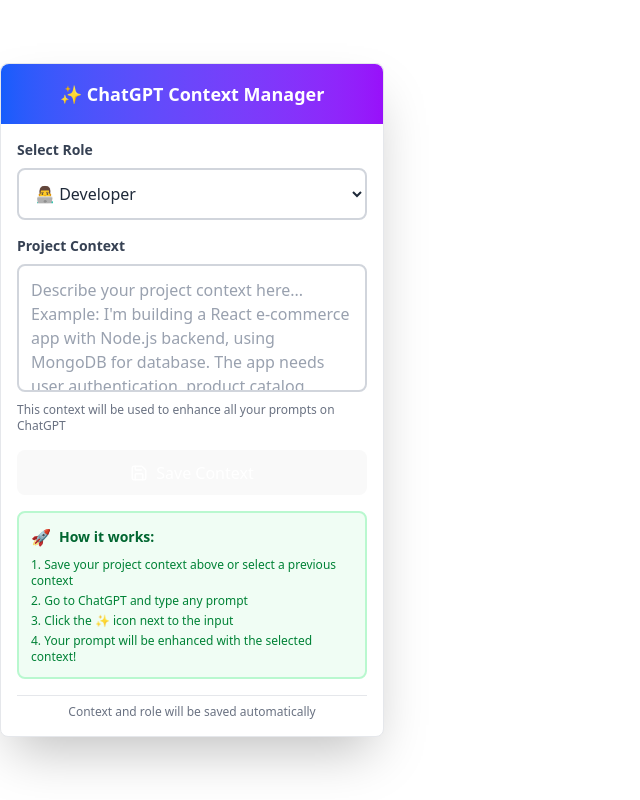
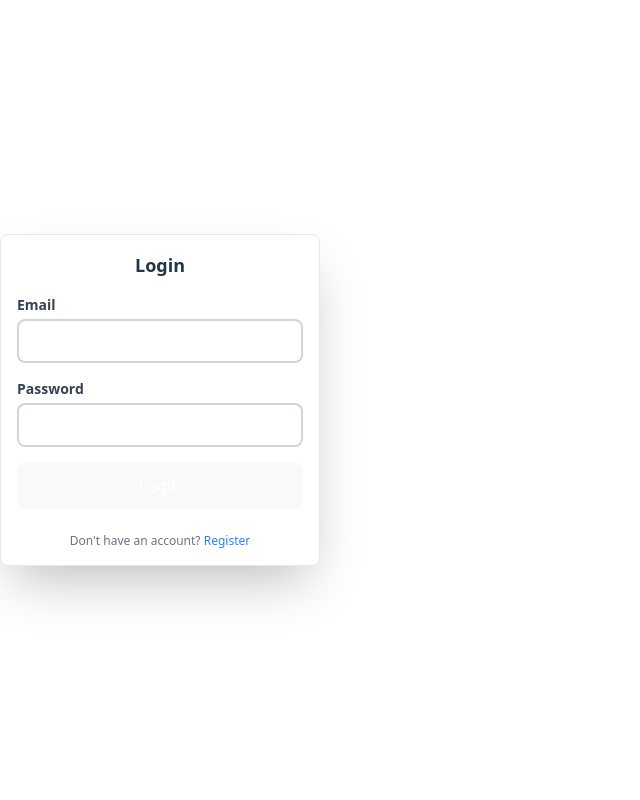
Before and after one commit to aashitachavhan/aashita_chavhan_gpt_prompt_extension, a React (Vite) app: page / in a window 1280 px wide. Shown: the whole page, without its empty margins (0-640 px from the left). Built offline with nearby package versions, Linux system fonts and the light colour scheme.

Commit message:
fix:register pop up

```diff
--- a/src/background/background.js
+++ b/src/background/background.js
@@ -1,40 +1,33 @@
 console.log("🚀 ChatGPT Prompt Enhancer: Background script loaded");
 
-// Initialize default role and userId when extension is installed
 chrome.runtime.onInstalled.addListener(() => {
-  console.log("Extension installed, setting defaults");
-  const userId = 'xxxxxxxx-xxxx-4xxx-yxxx-xxxxxxxxxxxx'.replace(/[xy]/g, function(c) {
-    const r = Math.random() * 16 | 0, v = c === 'x' ? r : (r & 0x3 | 0x8);
-    return v.toString(16);
-  });
-  chrome.storage.local.set({
-    selectedRole: "Developer",
-    userId: userId
-  }, () => {
-    console.log("Default role set to Developer, userId set to", userId);
+  console.log("Extension installed, setting default role");
+  chrome.storage.local.set({ selectedRole: "Developer" }, () => {
+    console.log("Default role set to Developer");
   });
 });
 
 chrome.runtime.onMessage.addListener((message, sender, sendResponse) => {
   console.log("📨 Message received:", message.type);
 
+  const addAuthHeader = (headers, token) => ({
+    ...headers,
+    "Content-Type": "application/json",
+    ...(token ? { Authorization: `Bearer ${token}` } : {}),
+  });
+
   if (message.type === "SAVE_CONTEXT") {
-    const { role, context, user_id } = message.payload;
-
-    console.log("🎯 Saving context for user:", user_id, { role, context });
+    const { role, context, token } = message.payload;
+    console.log("🎯 Saving context");
 
     fetch("http://127.0.0.1:8000/save-context", {
       method: "POST",
-      headers: {
-        "Content-Type": "application/json",
-      },
-      body: JSON.stringify({ role, context, user_id }),
+      headers: addAuthHeader({}, token),
+      body: JSON.stringify({ role, context }),
     })
       .then((res) => {
         console.log("📡 Backend response status:", res.status);
-        if (!res.ok) {
-          throw new Error(`HTTP error! status: ${res.status}`);
-        }
+        if (!res.ok) throw new Error(`HTTP error! status: ${res.status}`);
         return res.json();
       })
       .then((data) => {
@@ -43,7 +36,6 @@
       })
       .catch((err) => {
         console.error("❌ Backend API Error:", err);
-        console.error("🔧 Make sure backend is running on http://127.0.0.1:8000");
         sendResponse({ success: false, error: err.message });
       });
 
@@ -51,21 +43,16 @@
   }
 
   if (message.type === "GET_CONTEXTS") {
-    const { user_id } = message.payload;
+    const { token } = message.payload;
+    console.log("🎯 Fetching contexts");
 
-    console.log("🎯 Fetching contexts for user:", user_id);
-
-    fetch(`http://127.0.0.1:8000/get-contexts/${user_id}`, {
+    fetch("http://127.0.0.1:8000/get-contexts", {
       method: "GET",
-      headers: {
-        "Content-Type": "application/json",
-      },
+      headers: addAuthHeader({}, token),
     })
       .then((res) => {
         console.log("📡 Backend response status:", res.status);
-        if (!res.ok) {
-          throw new Error(`HTTP error! status: ${res.status}`);
-        }
+        if (!res.ok) throw new Error(`HTTP error! status: ${res.status}`);
         return res.json();
       })
       .then((data) => {
@@ -81,22 +68,17 @@
   }
 
   if (message.type === "GENERATE_PROMPT") {
-    const { role, input, user_id, context_id } = message.payload;
-
-    console.log("🎯 Generating prompt with:", { role, input, user_id, context_id });
+    const { role, input, context_id, token } = message.payload;
+    console.log("🎯 Generating prompt with:", { role, input, context_id });
 
     fetch("http://127.0.0.1:8000/generate-prompt", {
       method: "POST",
-      headers: {
-        "Content-Type": "application/json",
-      },
-      body: JSON.stringify({ role, input, user_id, context_id }),
+      headers: addAuthHeader({}, token),
+      body: JSON.stringify({ role, input, context_id }),
     })
       .then((res) => {
         console.log("📡 Backend response status:", res.status);
-        if (!res.ok) {
-          throw new Error(`HTTP error! status: ${res.status}`);
-        }
+        if (!res.ok) throw new Error(`HTTP error! status: ${res.status}`);
         return res.json();
       })
       .then((data) => {
@@ -105,7 +87,6 @@
       })
       .catch((err) => {
         console.error("❌ Backend API Error:", err);
-        console.error("🔧 Make sure backend is running on http://127.0.0.1:8000");
         sendResponse({ prompt: `${role}: ${input}` });
       });
 
@@ -113,22 +94,17 @@
   }
 
   if (message.type === "ENHANCE_PROMPT") {
-    const { payload: userInput } = message;
-
+    const { payload: userInput, token } = message.payload;
     console.log("🔧 Enhancing prompt:", userInput);
 
     fetch("http://127.0.0.1:8000/enhance-prompt", {
       method: "POST",
-      headers: {
-        "Content-Type": "application/json",
-      },
+      headers: addAuthHeader({}, token),
       body: JSON.stringify({ prompt: userInput }),
     })
       .then((res) => {
         console.log("📡 Backend response status:", res.status);
-        if (!res.ok) {
-          throw new Error(`HTTP error! status: ${res.status}`);
-        }
+        if (!res.ok) throw new Error(`HTTP error! status: ${res.status}`);
         return res.json();
       })
       .then((data) => {
--- a/src/popup/Popup.jsx
+++ b/src/popup/Popup.jsx
@@ -1,54 +1,50 @@
 import { useState, useEffect } from "react";
-import { Save, Check } from "lucide-react";
+import { Save, Check, LogOut } from "lucide-react";
 
 export default function Popup() {
   const [role, setRole] = useState("Developer");
   const [context, setContext] = useState("");
   const [loading, setLoading] = useState(false);
   const [saved, setSaved] = useState(false);
-  const [userId, setUserId] = useState(null);
   const [contexts, setContexts] = useState([]);
   const [selectedContextId, setSelectedContextId] = useState(null);
+  const [token, setToken] = useState(null);
+  const [email, setEmail] = useState("");
+  const [password, setPassword] = useState("");
+  const [isLogin, setIsLogin] = useState(true);
+  const [authError, setAuthError] = useState("");
 
-  // Load role, context, userId, and contexts from storage on mount
   useEffect(() => {
     if (typeof chrome !== 'undefined' && chrome.storage) {
-      chrome.storage.local.get(["selectedRole", "userContext", "userId", "selectedContextId"], (result) => {
+      chrome.storage.local.get(["selectedRole", "userContext", "token", "selectedContextId"], (result) => {
         if (result.selectedRole) setRole(result.selectedRole);
         if (result.userContext) setContext(result.userContext);
-        if (result.userId) setUserId(result.userId);
+        if (result.token) {
+          setToken(result.token);
+          fetchContexts(result.token);
+        }
         if (result.selectedContextId) setSelectedContextId(result.selectedContextId);
-
-        // Generate a new userId if none exists
-        if (!result.userId) {
-          const newUserId = 'xxxxxxxx-xxxx-4xxx-yxxx-xxxxxxxxxxxx'.replace(/[xy]/g, function(c) {
-            const r = Math.random() * 16 | 0, v = c === 'x' ? r : (r & 0x3 | 0x8);
-            return v.toString(16);
-          });
-          chrome.storage.local.set({ userId: newUserId }, () => setUserId(newUserId));
-        }
-
-        // Fetch previous contexts
-        if (result.userId) {
-          chrome.runtime.sendMessage(
-            { type: "GET_CONTEXTS", payload: { user_id: result.userId } },
-            (response) => {
-              if (response && response.contexts) {
-                setContexts(response.contexts);
-              }
-            }
-          );
-        }
       });
     }
   }, []);
 
+  const fetchContexts = (authToken) => {
+    chrome.runtime.sendMessage(
+      { type: "GET_CONTEXTS", payload: { token: authToken } },
+      (response) => {
+        if (response && response.contexts) {
+          setContexts(response.contexts);
+        } else {
+          console.error("Failed to fetch contexts:", response?.error);
+        }
+      }
+    );
+  };
+
   const handleRoleChange = (e) => {
     const newRole = e.target.value;
     setRole(newRole);
-    if (typeof chrome !== 'undefined' && chrome.storage) {
     chrome.storage.local.set({ selectedRole: newRole });
-    }
   };
 
   const handleContextSelect = (e) => {
@@ -62,6 +58,57 @@
     }
   };
 
+  const handleAuth = async (e) => {
+    e.preventDefault();
+    setAuthError("");
+    setLoading(true);
+    try {
+      const endpoint = isLogin ? "/login" : "/register";
+      const response = await fetch(`http://127.0.0.1:8000${endpoint}`, {
+        method: "POST",
+        headers: { "Content-Type": "application/json" },
+        body: JSON.stringify({ email, password }),
+      });
+      const data = await response.json();
+      if (!response.ok) throw new Error(data.detail || "Authentication failed");
+
+      let authToken = data.access_token;
+      if (!isLogin) {
+        // After registration, automatically log in
+        const loginResponse = await fetch("http://127.0.0.1:8000/login", {
+          method: "POST",
+          headers: { "Content-Type": "application/json" },
+          body: JSON.stringify({ email, password }),
+        });
+        const loginData = await loginResponse.json();
+        if (!loginResponse.ok) throw new Error(loginData.detail || "Automatic login failed");
+        authToken = loginData.access_token;
+      }
+
+      chrome.storage.local.set({ token: authToken }, () => {
+        setToken(authToken);
+        fetchContexts(authToken);
+        setEmail("");
+        setPassword("");
+        setIsLogin(true); // Reset to login view for next time
+      });
+    } catch (err) {
+      setAuthError(err.message);
+    } finally {
+      setLoading(false);
+    }
+  };
+
+  const handleLogout = () => {
+    chrome.storage.local.remove(["token", "selectedRole", "userContext", "selectedContextId"], () => {
+      setToken(null);
+      setRole("Developer");
+      setContext("");
+      setContexts([]);
+      setSelectedContextId(null);
+    });
+  };
+
   const handleSaveContext = async () => {
     if (!context.trim()) {
       const textarea = document.querySelector('textarea');
@@ -71,51 +118,28 @@
       }
       return;
     }
-
     setLoading(true);
     setSaved(false);
-
     try {
-      // Save to local storage
-      if (typeof chrome !== 'undefined' && chrome.storage) {
       chrome.storage.local.set({ userContext: context });
-      }
-
-      // Send to backend to save in MongoDB
-      if (typeof chrome !== 'undefined' && chrome.runtime) {
       chrome.runtime.sendMessage(
         {
           type: "SAVE_CONTEXT",
-            payload: { role, context: context.trim(), user_id: userId },
+          payload: { role, context: context.trim(), token },
         },
         (response) => {
           setLoading(false);
           if (response && response.success) {
             setSaved(true);
             setTimeout(() => setSaved(false), 3000);
-              // Refresh contexts list
-              chrome.runtime.sendMessage(
-                { type: "GET_CONTEXTS", payload: { user_id: userId } },
-                (response) => {
-                  if (response && response.contexts) {
-                    setContexts(response.contexts);
-                    setSelectedContextId(response.contexts[0]?.context_id);
-                    chrome.storage.local.set({ selectedContextId: response.contexts[0]?.context_id });
-                  }
-                }
-              );
+            fetchContexts(token);
           } else {
             console.error('Failed to save context:', response?.error);
-              setSaved(true); // Show success for local save
+            setSaved(true);
             setTimeout(() => setSaved(false), 3000);
           }
         }
       );
-      } else {
-        setLoading(false);
-        setSaved(true);
-        setTimeout(() => setSaved(false), 3000);
-      }
     } catch (err) {
       console.error('Error saving context:', err);
       setLoading(false);
@@ -124,22 +148,64 @@
     }
   };
 
+  if (!token) {
+    return (
+      <div className="min-w-80 max-w-96 bg-white shadow-2xl rounded-lg border border-gray-200 p-4">
+        <h2 className="text-lg font-bold text-center mb-4">{isLogin ? "Login" : "Register"}</h2>
+        <form onSubmit={handleAuth} className="space-y-4">
+          <div>
+            <label className="block text-sm font-semibold text-gray-700 mb-1">Email</label>
+            <input
+              type="email"
+              value={email}
+              onChange={(e) => setEmail(e.target.value)}
+              className="w-full p-2 border-2 border-gray-300 rounded-lg"
+              required
+            />
+          </div>
+          <div>
+            <label className="block text-sm font-semibold text-gray-700 mb-1">Password</label>
+            <input
+              type="password"
+              value={password}
+              onChange={(e) => setPassword(e.target.value)}
+              className="w-full p-2 border-2 border-gray-300 rounded-lg"
+              required
+            />
+          </div>
+          {authError && <p className="text-red-500 text-xs">{authError}</p>}
+          <button
+            type="submit"
+            className={`w-full py-2 rounded-lg font-semibold text-white ${loading ? "bg-gray-400" : "bg-blue-500 hover:bg-blue-600"}`}
+            disabled={loading}
+          >
+            {loading ? "Processing..." : isLogin ? "Login" : "Register"}
+          </button>
+          <p className="text-center text-xs text-gray-500 mt-2">
+            {isLogin ? "Don't have an account?" : "Already have an account?"}{" "}
+            <span
+              className="text-blue-500 cursor-pointer"
+              onClick={() => setIsLogin(!isLogin)}
+            >
+              {isLogin ? "Register" : "Login"}
+            </span>
+          </p>
+        </form>
+      </div>
+    );
+  }
+
   return (
     <div className="min-w-80 max-w-96 bg-white shadow-2xl rounded-lg border border-gray-200">
-      {/* Header */}
-      <div className="bg-gradient-to-r from-blue-600 to-purple-600 text-white p-4 rounded-t-lg">
-        <h2 className="text-lg font-bold text-center">
-          ✨ ChatGPT Context Manager
-        </h2>
+      <div className="bg-gradient-to-r from-blue-600 to-purple-600 text-white p-4 rounded-t-lg flex justify-between items-center">
+        <h2 className="text-lg font-bold">✨ ChatGPT Context Manager</h2>
+        <button onClick={handleLogout} className="text-white hover:text-gray-200" title="Logout">
+          <LogOut size={18} />
+        </button>
       </div>
-
-      {/* Content */}
       <div className="p-4 space-y-4">
-        {/* Role Selection */}
         <div>
-          <label className="block text-sm font-semibold text-gray-700 mb-2">
-            Select Role
-          </label>
+          <label className="block text-sm font-semibold text-gray-700 mb-2">Select Role</label>
           <select
             className="w-full p-3 border-2 border-gray-300 rounded-lg focus:border-blue-500 focus:ring-2 focus:ring-blue-200 transition-all duration-200 bg-white text-gray-800"
             value={role}
@@ -155,13 +221,9 @@
             <option value="Data Scientist">📊 Data Scientist</option>
           </select>
         </div>
-
-        {/* Previous Contexts */}
         {contexts.length > 0 && (
           <div>
-            <label className="block text-sm font-semibold text-gray-700 mb-2">
-              Select Previous Context
-            </label>
+            <label className="block text-sm font-semibold text-gray-700 mb-2">Select Previous Context</label>
             <select
               className="w-full p-3 border-2 border-gray-300 rounded-lg focus:border-blue-500 focus:ring-2 focus:ring-blue-200 transition-all duration-200 bg-white text-gray-800"
               value={selectedContextId || ''}
@@ -176,25 +238,16 @@
             </select>
           </div>
         )}
-
-        {/* Context Input Area */}
         <div>
-          <label className="block text-sm font-semibold text-gray-700 mb-2">
-            Project Context
-          </label>
+          <label className="block text-sm font-semibold text-gray-700 mb-2">Project Context</label>
           <textarea
             className="w-full h-32 p-3 border-2 border-gray-300 rounded-lg focus:border-blue-500 focus:ring-2 focus:ring-blue-200 transition-all duration-200 resize-none text-gray-800 placeholder-gray-400"
-            placeholder="Describe your project context here...
-Example: I'm building a React e-commerce app with Node.js backend, using MongoDB for database. The app needs user authentication, product catalog, shopping cart, and payment integration with Stripe."
+            placeholder="Describe your project context here..."
             value={context}
             onChange={(e) => setContext(e.target.value)}
           />
-          <p className="text-xs text-gray-500 mt-1">
-            This context will be used to enhance all your prompts on ChatGPT
-          </p>
+          <p className="text-xs text-gray-500 mt-1">This context will be used to enhance all your prompts on ChatGPT</p>
         </div>
-
-        {/* Save Context Button */}
         <button
           className={`w-full py-3 px-4 rounded-lg font-semibold text-white transition-all duration-200 flex items-center justify-center gap-2 ${
             loading || !context.trim()
@@ -218,8 +271,6 @@
             </>
           )}
         </button>
-
-        {/* Status Message */}
         {context.trim() && (
           <div className="border-2 border-blue-200 rounded-lg p-3 bg-blue-50">
             <div className="flex items-center gap-2 text-blue-800">
@@ -231,8 +282,6 @@
             </p>
           </div>
         )}
-
-        {/* Instructions */}
         <div className="border-2 border-green-200 rounded-lg p-3 bg-green-50">
           <div className="flex items-center gap-2 text-green-800 mb-2">
             <span className="text-green-500">🚀</span>
@@ -245,12 +294,8 @@
             <li>4. Your prompt will be enhanced with the selected context!</li>
           </ul>
         </div>
-
-        {/* Footer */}
         <div className="text-center pt-2 border-t border-gray-200">
-          <p className="text-xs text-gray-500">
-            Context and role will be saved automatically
-          </p>
+          <p className="text-xs text-gray-500">Context and role will be saved automatically</p>
         </div>
       </div>
     </div>
```
Also changed, not shown: src/content/contentScript.js (+9 -19 lines), 1 other file (tests, documents, lock files or other folders). Lines whose indentation alone changed are shown as unchanged.
